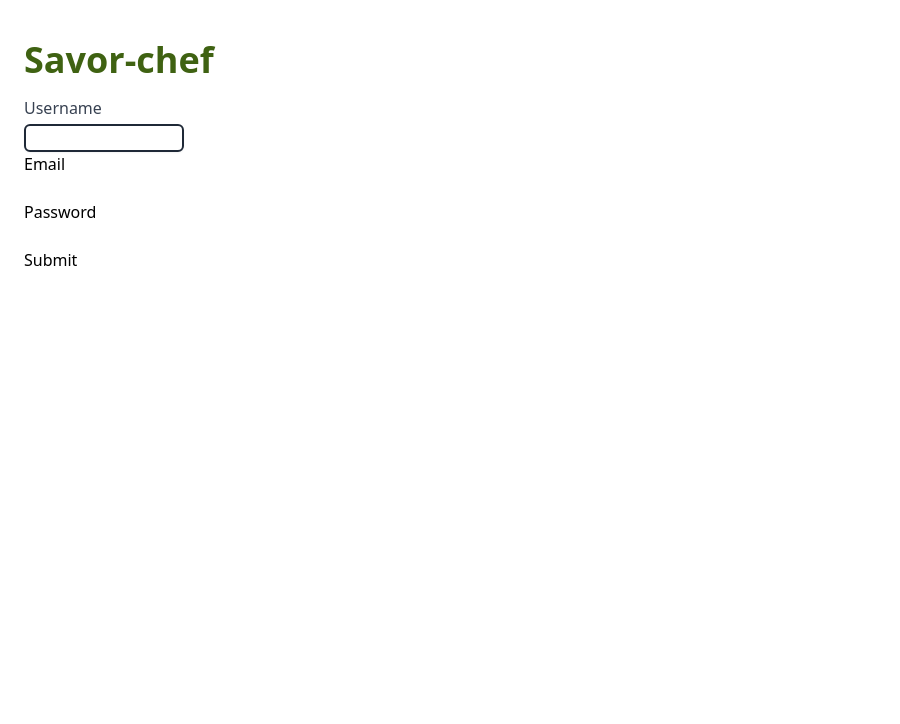
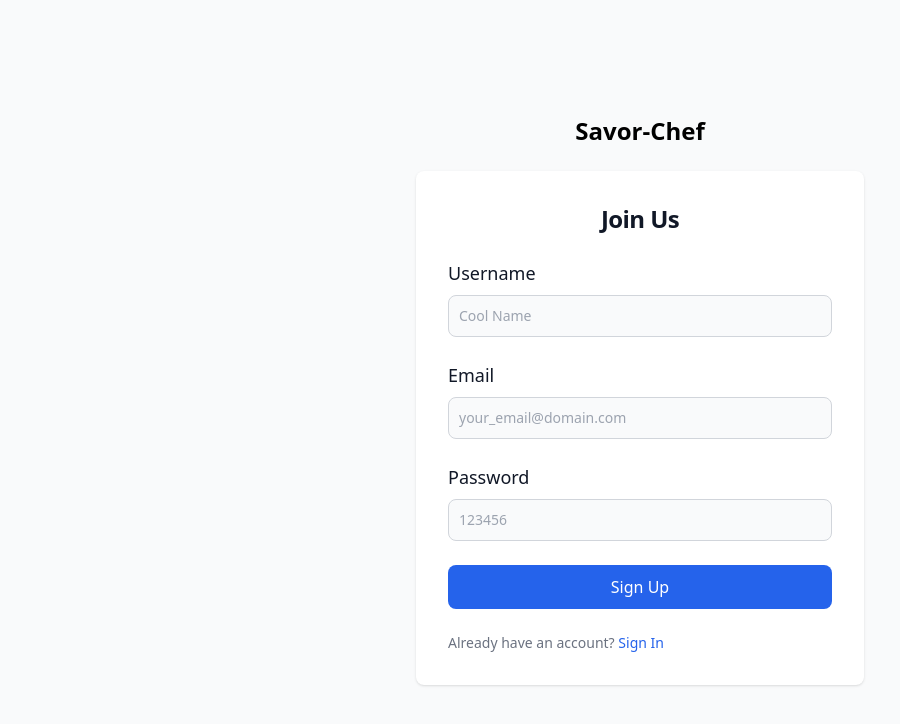
Before and after one commit to Yaroslaw07/savor-chef-front, a React (Create React App) app: page /signup in a window 1280 px wide. Shown: the top 724 px of the page, without its empty margins (0-900 px from the left). Built offline with nearby package versions, Linux system fonts and the light colour scheme.

Commit message:
- redesign AuthLayout - redesign SignUp and SignIn pages - both pages has also error handling - change error handling in AuthContext by throwing error

```diff
--- a/src/component/authLayout/AuthLayout.js
+++ b/src/component/authLayout/AuthLayout.js
@@ -1,12 +1,21 @@
-import { Outlet } from "react-router-dom";
+import { Link, Outlet } from "react-router-dom";
 
 function AuthLayout(){
     return (
-      <div>
-        <main className="">
-          <Outlet></Outlet>
-        </main>
-      </div>
+      <section className="bg-gray-50 dark:bg-gray-900">
+        <div className="flex flex-col items-center justify-center px-6 py-8 mx-auto md:h-screen lg:py-0">
+          <Link
+            to="/"
+            className="items-center mb-6 text-2xl font-semibold test-gray-900 dark:text-white">
+            Savor-Chef
+          </Link>
+          <div className="w-full bg-white rounded-lg shadow dark:border md:mt-0 sm:max-w-md">
+            <div className="p-6 space-y-4 md:space-y-6 sm:p-8" >
+              <Outlet></Outlet>
+            </div>
+          </div>
+        </div>
+      </section>
     );
 }
 
--- a/src/contexts/AuthContext.js
+++ b/src/contexts/AuthContext.js
@@ -37,17 +37,16 @@
 
             const data = response.data;
             console.log(data);
-            localStorage.setItem("tokens",JSON.stringify(data))
+            localStorage.setItem("tokens",JSON.stringify(data));
 
-            setUser(data.accessToken)
+            setUser(data.accessToken);
 
-            console.log(user)
+            console.log(user);
 
             navigate('/')
-        }).catch(error => {
-
-          console.log(error);
-        })
+        }).catch(_ => {
+            throw new Error("Wrong data")
+        });
     };
 
     async function signUp(payload) {
@@ -58,6 +57,9 @@
             headers: {'Content-Type': 'application/json'}
           }
           ).then(response =>  navigate('/signin')).catch(error => console.log(error.response))
+          .catch(_ => {
+            throw new Error("Wrong data");
+          })
     };
 
     async function logout() {
--- a/src/pages/SignUpPage.js
+++ b/src/pages/SignUpPage.js
@@ -6,51 +6,94 @@
   const authCtx = useContext(AuthContext);
 
   const [username, setUsername] = useState();
-  const [mail, setMail] = useState();
+  const [email, setEmail] = useState();
   const [password, setPassword] = useState();
 
   const handleSubmit = async (e) => {
     e.preventDefault();
 
     const payload = {
-      email: mail,
+      email: email,
       password: password
     }
 
-    await authCtx.signUp(payload);
+    try {
+      await authCtx.signUp(payload)
+    } catch(error) {
+      alert(error)
+    }
   };
 
   return (
-      <form
-        className="flex flex-col w-full px-6 py-4 mt-6 overflow-hidden bg-white sm:max-w-md sm:rounded-lg"
-        onSubmit={handleSubmit}>
-        <Link to="/">
-          <h3 className="text-4xl pb-4 font-bold text-lime-800">Savor-chef</h3>
-        </Link>
-        <label className="block text-md font-medium text-gray-700 undefined">
+    <div>
+      <h1 className="text-center text-xl font-bold leading-tight tracking-tight text-gray-900 md:text-2xl dark:text-white">
+        Join Us
+      </h1>
+      <form className="space-y-4 md:space-y-6 pt-6" onSubmit={handleSubmit}>
+        <div>
+          <label
+            htmlFor="username"
+            className="block mb-2 text-sm font-medium text-gray-900 md:text-lg dark:text-white"
+          >
             Username
           </label>
           <input
             type="text"
+            name="username"
+            className="bg-gray-50 border border-gray-300 text-gray-900 sm:text-sm rounded-lg focus:ring-primary-600 focus:border-primary-600 block w-full p-2.5 dark:bg-gray-700 dark:border-gray-600 dark:placeholder-gray-400 dark:text-white dark:focus:ring-blue-500 dark:focus:border-blue-500"
+            placeholder="Cool Name"
             onChange={(e) => setUsername(e.target.value)}
-          className="block w-2/5 mt-1 border-gray-800 border-2 rounded-md shadow-sm focus:border-indigo-300 focus:ring focus:ring-indigo-200 focus:ring-opacity-50"
-        ></input>
-        <label>
-          <p>Email</p>
-          <input type="text" onChange={(e) => setMail(e.target.value)}></input>
+          />
+        </div>
+
+        <div>
+          <label
+            htmlFor="email"
+            className="block mb-2 text-sm font-medium text-gray-900 md:text-lg dark:text-white"
+          >
+            Email
           </label>
-        <label>
-          <p>Password</p>
+          <input
+            type="email"
+            name="email"
+            className="bg-gray-50 border border-gray-300 text-gray-900 sm:text-sm rounded-lg focus:ring-primary-600 focus:border-primary-600 block w-full p-2.5 dark:bg-gray-700 dark:border-gray-600 dark:placeholder-gray-400 dark:text-white dark:focus:ring-blue-500 dark:focus:border-blue-500"
+            placeholder="your_email@domain.com"
+            onChange={(e) => setEmail(e.target.value)}
+          />
+        </div>
+
+        <div>
+          <label
+            htmlFor="password"
+            className="block mb-2 text-sm font-medium text-gray-900 md:text-lg dark:text-white"
+          >
+            Password
+          </label>
           <input
             type="password"
+            name="password"
+            placeholder="123456"
+            className="bg-gray-50 border border-gray-300 text-gray-900 sm:text-sm rounded-lg focus:ring-primary-600 focus:border-primary-600 block w-full p-2.5 dark:bg-gray-700 dark:border-gray-600 dark:placeholder-gray-400 dark:text-white dark:focus:ring-blue-500 dark:focus:border-blue-500"
             onChange={(e) => setPassword(e.target.value)}
-          ></input>
-        </label>
-        <div>
-          <button type="submit">Submit</button>
+          />
         </div>
-        <div></div>
+        <button
+          type="submit"
+          className="w-full text-white bg-blue-600 hover:bg-blue-700 focus:ring-4 focus:outline-none focus:ring-primary-300 font-medium rounded-lg text-base px-5 py-2.5 text-center dark:bg-primary-600 dark:hover:bg-primary-700 dark:focus:ring-primary-800"
+        >
+          Sign Up
+        </button>
+        <p className="text-sm font-normal text-gray-500 dark:text-gray-400">
+          Already have an account?{" "}
+          <Link
+            to="/signin"
+            className="font-medium text-blue-600 hover:underline dark:text-primary-500"
+          >
+            Sign In
+          </Link>
+        </p>
       </form>
+    </div>
   );
 }
 
--- a/src/pages/SingInPage.js
+++ b/src/pages/SingInPage.js
@@ -1,38 +1,80 @@
 import { useContext, useState } from "react";
 import AuthContext from "../contexts/AuthContext";
+import { Link } from "react-router-dom";
 
 
 function SignIn({setToken}) {
     const authCtx = useContext(AuthContext)
-    const [mail, setMail] = useState();
+    const [email, setEmail] = useState();
     const [password, setPassword] = useState();
 
     const handleSubmit = async e => {
         e.preventDefault();
 
         const payload = {
-          email: mail,
+          email: email,
           password: password
         }
 
-        await authCtx.signIn(payload);
+        try {
+          await authCtx.signIn(payload);
+        } catch (error) {
+          alert(error);
+        }
     }
 
     return (
       <div>
-        <h1>Please Sign In</h1>
-        <form onSubmit={handleSubmit}>
-          <label>
-            <p>Email</p>
-            <input type="text" onChange={e => setMail(e.target.value)}></input>
-          </label>
-          <label>
-            <p>Password</p>
-            <input type="password" onChange={e => setPassword(e.target.value)}></input>
-          </label>
+        <h1 className="text-center text-xl font-bold leading-tight tracking-tight text-gray-900 md:text-2xl dark:text-white">
+          Welcome Back
+        </h1>
+        <form className="space-y-4 md:space-y-6 pt-6" onSubmit={handleSubmit}>
           <div>
-            <button type="submit">Submit</button>
+            <label
+              htmlFor="email"
+              className="block mb-2 text-sm font-medium text-gray-900 md:text-lg dark:text-white"
+            >
+              Email
+            </label>
+            <input
+              type="email"
+              name="email"
+              className="bg-gray-50 border border-gray-300 text-gray-900 sm:text-sm rounded-lg focus:ring-primary-600 focus:border-primary-600 block w-full p-2.5 dark:bg-gray-700 dark:border-gray-600 dark:placeholder-gray-400 dark:text-white dark:focus:ring-blue-500 dark:focus:border-blue-500"
+              placeholder="your_email@domain.com"
+              onChange={(e) => setEmail(e.target.value)}
+            />
           </div>
+
+          <div>
+            <label
+              htmlFor="password"
+              className="block mb-2 text-sm font-medium text-gray-900 md:text-lg dark:text-white"
+            >
+              Password
+            </label>
+            <input
+              type="password"
+              name="password"
+              placeholder="123456"
+              className="bg-gray-50 border border-gray-300 text-gray-900 sm:text-sm rounded-lg focus:ring-primary-600 focus:border-primary-600 block w-full p-2.5 dark:bg-gray-700 dark:border-gray-600 dark:placeholder-gray-400 dark:text-white dark:focus:ring-blue-500 dark:focus:border-blue-500"
+              onChange={(e) => setPassword(e.target.value)}
+            />
+          </div>
+          <button
+            type="submit"
+            className="w-full text-white bg-blue-600 hover:bg-blue-700 focus:ring-4 focus:outline-none focus:ring-primary-300 font-medium rounded-lg text-base px-5 py-2.5 text-center dark:bg-primary-600 dark:hover:bg-primary-700 dark:focus:ring-primary-800"
+          >
+            Sign In
+          </button>
+          <p className="text-sm font-normal text-gray-500 dark:text-gray-400">
+            Don’t have an account yet?{" "}
+            <Link
+              to="/signup"
+              className="font-medium text-blue-600 hover:underline dark:text-primary-500"
+            >
+              Sign up
+            </Link>
+          </p>
         </form>
       </div>
     );
```
Lines whose indentation alone changed are shown as unchanged.
